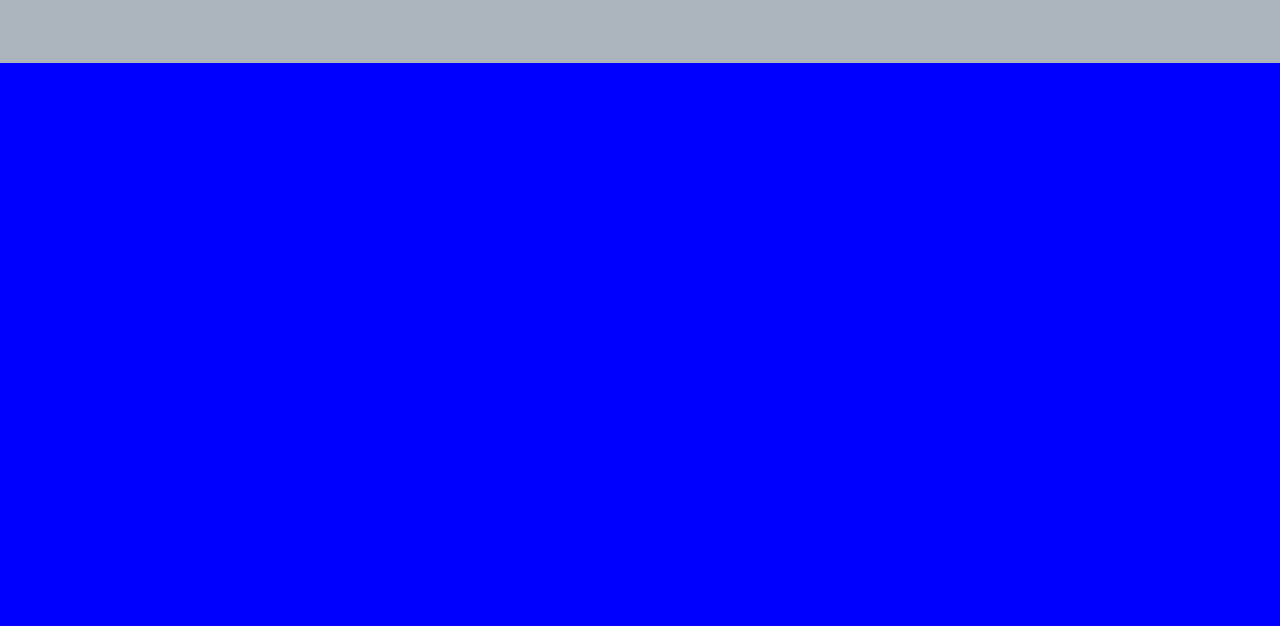
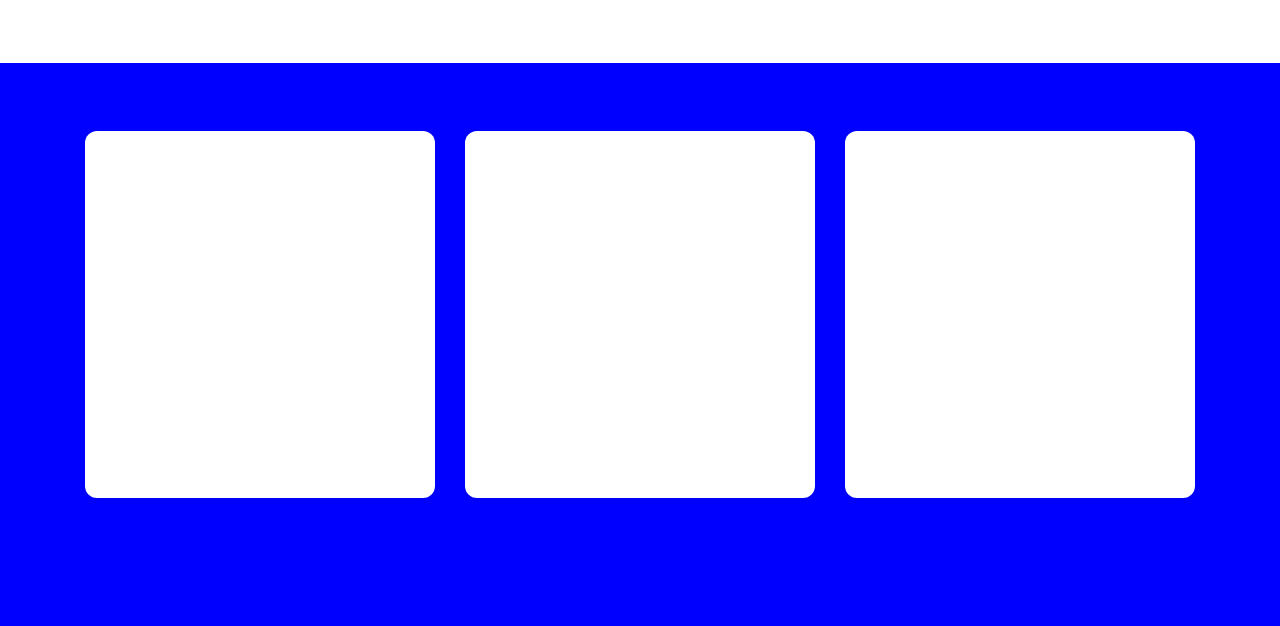
Before and after one commit to js-tasks-ru/htmlcss-20220519_kuzzzzzina, a website: page index.html in a window 1280 px wide. Shown: the part 174-800 px from the top of the page. Drawn offline with Linux system fonts and the light colour scheme.

Commit message:
Главная страница

```diff
--- a/assets/css/main.css
+++ b/assets/css/main.css
@@ -5,7 +5,8 @@
 @import '../../components/footer/footer.css';
 @import '../../components/header/header.css';
 @import '../../components/header/header.css';
-@import '../../components/preview/';
+@import '../../components/preview/preview.css';
+@import '../../components/card/card.css';
 
 :root {
     --white: #ffffff;
--- a/assets/fonts/fonts.css
+++ b/assets/fonts/fonts.css
@@ -1 +1,2 @@
 @import url('https://fonts.googleapis.com/css2?family=Roboto:ital,wght@0,100;0,300;0,400;0,500;0,700;0,900;1,100;1,300;1,400;1,500;1,700;1,900&display=swap');
+@import url('https://fonts.googleapis.com/css2?family=Inter:wght@500&display=swap');
--- /dev/null
+++ b/components/card/card.css
@@ -0,0 +1,11 @@
+.card {
+width: 350px;
+height: 367px;
+
+background: #FFFFFF;
+/* Card Shadow */
+box-shadow: 0px 2px 4px rgba(33, 36, 41, 0.05);
+border-radius: 12px;
+display: inline-block;
+font-size: 16px;
+}
--- a/components/header/header.css
+++ b/components/header/header.css
@@ -1,5 +1,5 @@
 .header {
-    background: var(--grey-3);
+    background: var(--white);
     padding: 96px 0 77px;
 }
 
--- a/components/preview/preview.css
+++ b/components/preview/preview.css
@@ -0,0 +1,9 @@
+.preview {
+    padding: 68px 0;
+}
+
+.preview__inner {
+    display: flex;
+    flex-wrap: wrap;
+    gap: 30px;
+}
--- a/index.html
+++ b/index.html
@@ -14,11 +14,18 @@
             </header>
 
             <main class="preview">
-
+                <div class="container">
+                    <div class="preview__inner">
+                        <div class="card"></div>
+                        <div class="card"></div>
+                        <div class="card"></div>
+                    </div>
+                </div>
             </main>
             <footer class="footer">
 
             </footer>
+
         </div>
     </body>
 </html>
```
